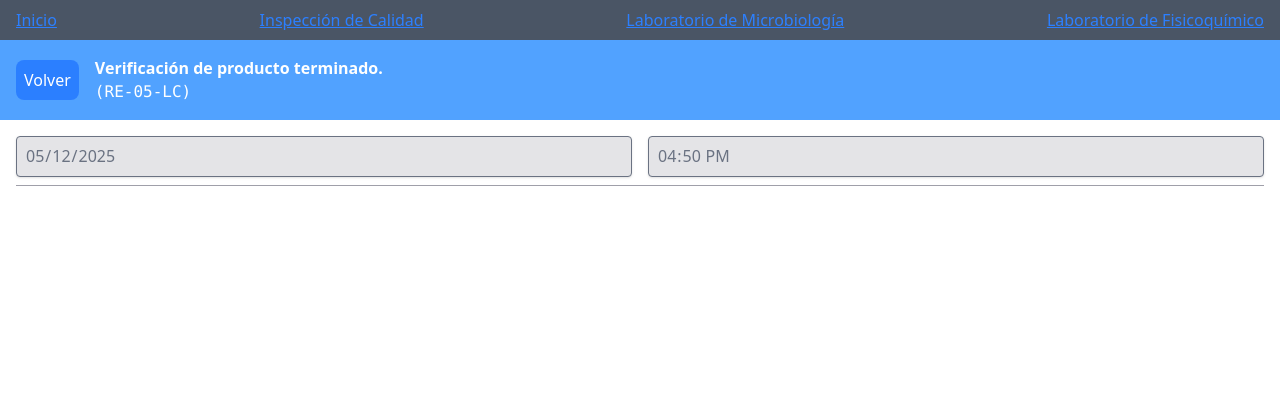
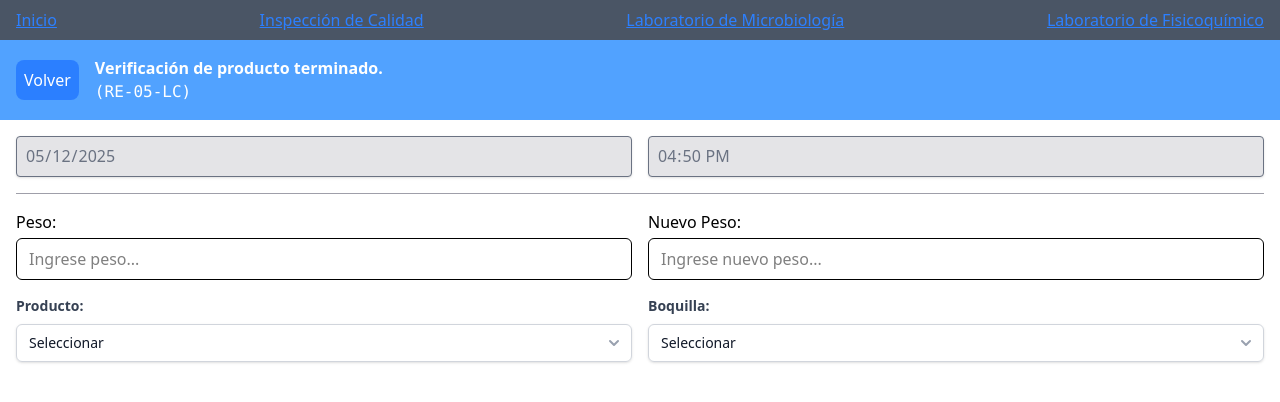
Before and after one commit to chrisladzamach/SCI, a React (Vite) app: page /form2 in a window 1280 px wide. Shown: the top 402 px of the page. Built offline with nearby package versions, Linux system fonts and the light colour scheme.

Commit message:
Formulario 2 casi terminado, falta ajustar la lógica

```diff
--- a/src/pages/IC/IcForm1.tsx
+++ b/src/pages/IC/IcForm1.tsx
@@ -53,7 +53,7 @@ export const IcForm1 = () => {
           <CustomSelect
             id="filtro-de-area"
             options={filters}
-            value={filterSelected}
+            value={filterSelected?.value}
             onChange={handleFilterChange}
             className="w-full"
             label="Filtro de área"
@@ -61,7 +61,7 @@ export const IcForm1 = () => {
           <CustomSelect
             id="responsable-select"
             options={responsible}
-            value={responsibleSelected}
+            value={responsibleSelected?.value}
             onChange={handleResponsibleChange}
             className="w-full"
             label="Responsable"
--- a/src/pages/IC/IcForm2.tsx
+++ b/src/pages/IC/IcForm2.tsx
@@ -1,15 +1,100 @@
-import { Header } from "../../components/molecules/Header"
-import { AutoDateTime } from "../../components/molecules/autoComponents/AutoDateTime"
+import { FormField } from "../../components/molecules/FormField";
+import { Header } from "../../components/molecules/Header";
+import { AutoDateTime } from "../../components/molecules/autoComponents/AutoDateTime";
+import { CustomSelect } from "../../components/atoms/CustomSelect";
+import { useState, useMemo } from "react";
+
+interface Options {
+  value: string;
+  label: string;
+}
 
 export const IcForm2 = () => {
+  const [productSelected, setProductSelected] = useState<Options | null>(null);
+  const [boquillaSelected, setBoquillaSelected] = useState<Options | null>(null);
+
+  const handleProductChange = (newValue: Options | null) => {
+    setProductSelected(newValue);
+    setBoquillaSelected(null);
+  };
+
+  const handleBoquillaChange = (newValue: Options | null) => setBoquillaSelected(newValue);
+
+  const products: Options[] = [
+    { value: 'uht', label: 'UHT' },
+    { value: 'essi', label: 'ESSI' },
+    { value: 'productoFermentado', label: 'Producto Fermentado' },
+  ];
+
+  const boquillasPermitidas = useMemo(() => {
+    const allBoquillas: Options[] = [
+      { value: 'mordIzq', label: 'Mordaza Izquierda' },
+      { value: 'mordDer', label: 'Mordaza Derecha' },
+      { value: 'cabA', label: 'Cabezal A' },
+      { value: 'cabB', label: 'Cabezal B' },
+      { value: 'slpk1', label: 'Solpak 1' },
+      { value: 'slpk2', label: 'Solpak 2' },
+      { value: 'slpk3', label: 'Solpak 3' },
+      { value: 'slpk4', label: 'Solpak 4' },
+    ];
+    return {
+      uht: allBoquillas.filter(boquilla => boquilla.value === 'mordIzq' || boquilla.value === 'mordDer'),
+      essi: allBoquillas.filter(boquilla => boquilla.value === 'cabA' || boquilla.value === 'cabB'),
+      productoFermentado: allBoquillas.filter(boquilla => boquilla.value.startsWith('slpk')),
+    };
+  }, []);
+
+  const boquillaOptions = useMemo(() => {
+    if (productSelected && Object.prototype.hasOwnProperty.call(boquillasPermitidas, productSelected.value)) {
+      return boquillasPermitidas[productSelected.value as keyof typeof boquillasPermitidas];
+    }
+    return [];
+  }, [productSelected, boquillasPermitidas]);
   return (
     <div>
       <Header formName='Verificación de producto terminado.' formCode='(RE-05-LC)' />
       <form action="">
-        <section className="border-b flex flex-col m-4 gap-2 border-zinc-400 pb-2">
+        <section className="border-b flex flex-col m-4 gap-2 border-zinc-400 pb-4">
           <AutoDateTime />
+        </section>
+        <section className="grid grid-cols-1 md:grid-cols-2 gap-4 m-4">
+          <FormField
+            labelText="Peso:"
+            inputId="ICform1peso"
+            inputName="Peso"
+            inputType="number"
+            inputRequired={true}
+            inputPlaceholder="Ingrese peso..."
+          />
+          <FormField
+            labelText="Nuevo Peso:"
+            inputId="ICform1nuevopeso"
+            inputName="NuevoPeso"
+            inputType="number"
+            inputRequired={true}
+            inputPlaceholder="Ingrese nuevo peso..."
+          />
+        </section>
+        <section className="grid grid-cols-1 md:grid-cols-2 gap-4 m-4">
+          <CustomSelect
+            id="producto"
+            options={products}
+            value={productSelected?.value}
+            onChange={handleProductChange}
+            className="w-full"
+            label="Producto: "
+          />
+          <CustomSelect
+            id="boquilla"
+            options={boquillaOptions}
+            value={boquillaSelected?.value}
+            onChange={handleBoquillaChange}
+            className="w-full"
+            label="Boquilla: "
+            // disabled={productSelected}
+          />
         </section>
       </form>
     </div>
-  )
-}
+  );
+};
```
